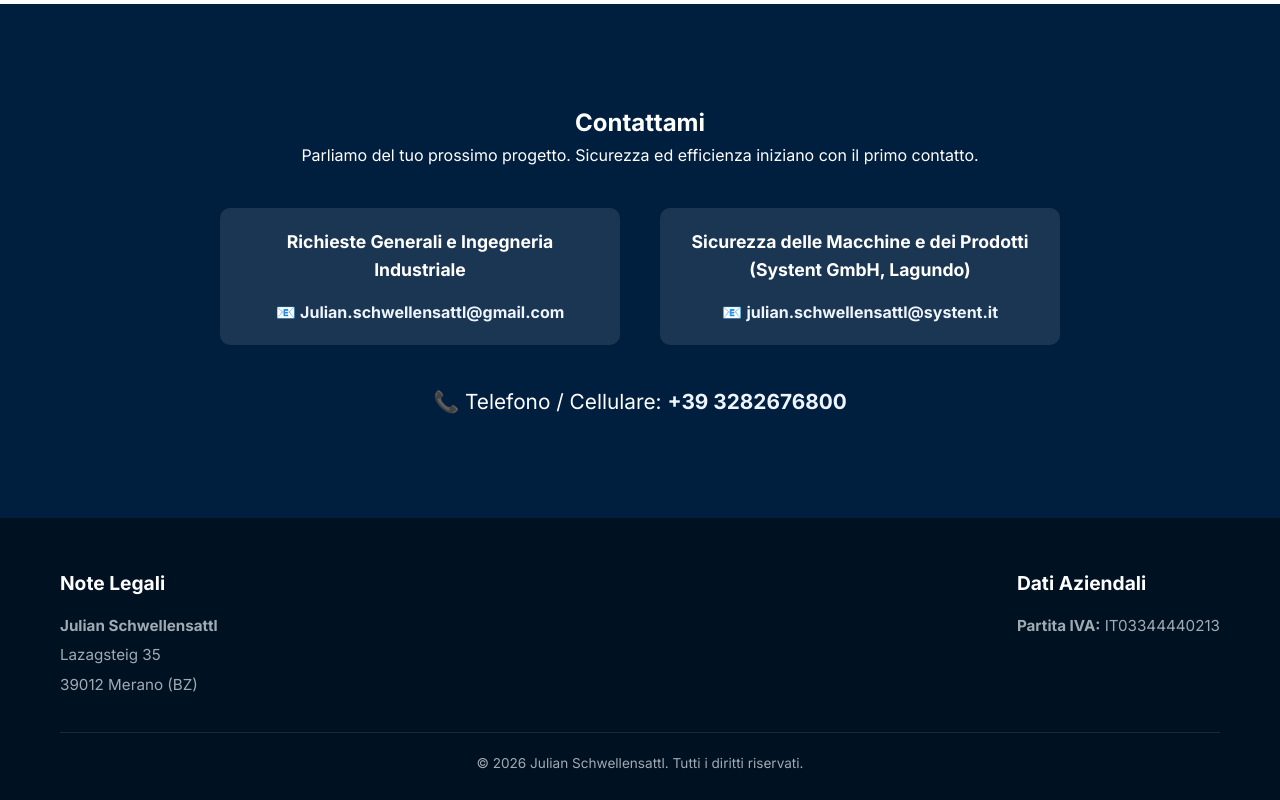
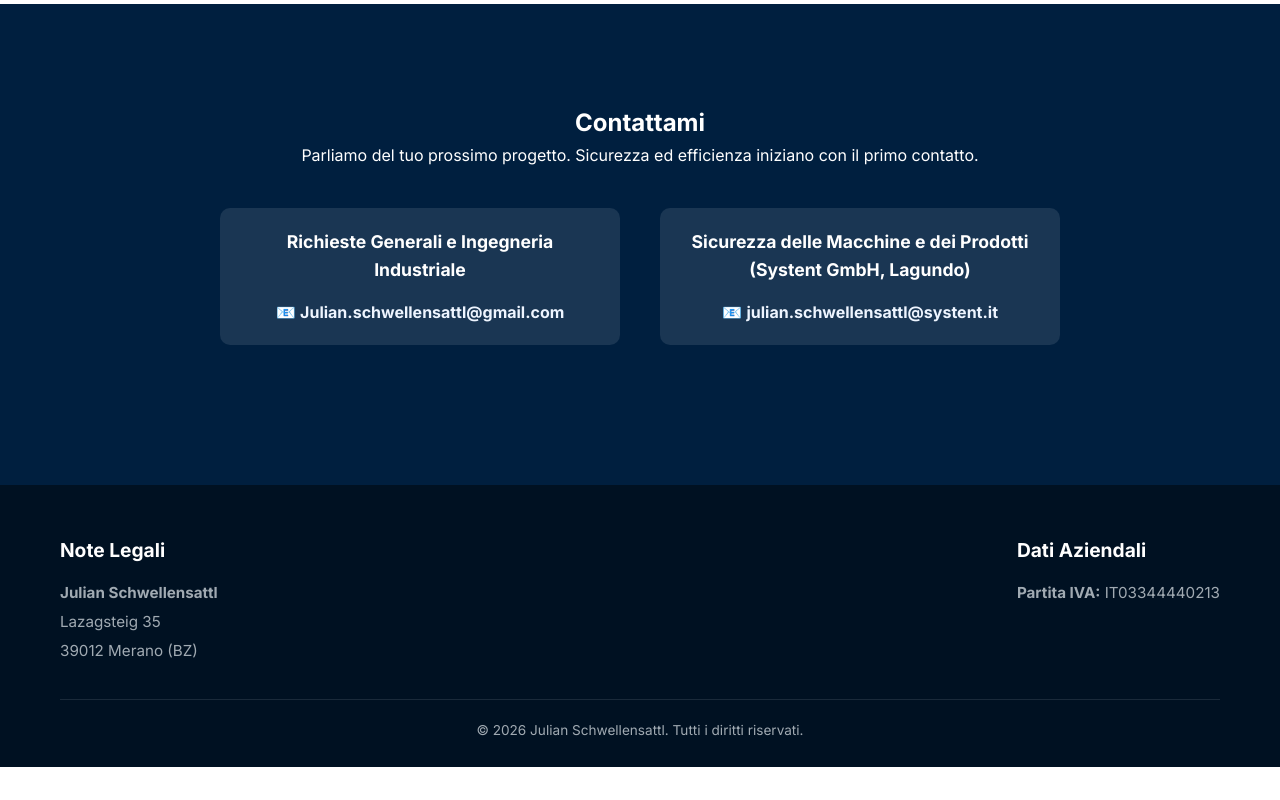
Before and after one commit to julianschwellensattl/julianschwellensattl.github.io, a plain HTML site: page index-it.html in a window 1280 px wide. Shown: the part 2347-3147 px from the top of the page. After the commit the page ends 3114 px from the top, so only its background shows below. Drawn offline with Linux system fonts and the light colour scheme.

Commit message:
Update index-it.html
ohne Nummer it

```diff
--- a/index-it.html
+++ b/index-it.html
@@ -28,7 +28,6 @@
       "image": "https://julianschwellensattl.github.io/images/julian-schwellensattl-ingenieur-maschinensicherheit-meran.jpg",
       "@id": "https://julianschwellensattl.github.io/",
       "url": "https://julianschwellensattl.github.io/",
-      "telephone": "+393282676800",
       "address": {
         "@type": "PostalAddress",
         "streetAddress": "Lazagsteig 35",
@@ -186,8 +185,6 @@
                     <p>📧 <a href="mailto:julian.schwellensattl@systent.it" class="contact-link">julian.schwellensattl@systent.it</a></p>
                 </div>
             </div>
-            <div class="contact-phone">
-                <p>📞 Telefono / Cellulare: <a href="tel:+393282676800" class="contact-link">+39 3282676800</a></p>
             </div>
         </div>
     </section>
```
